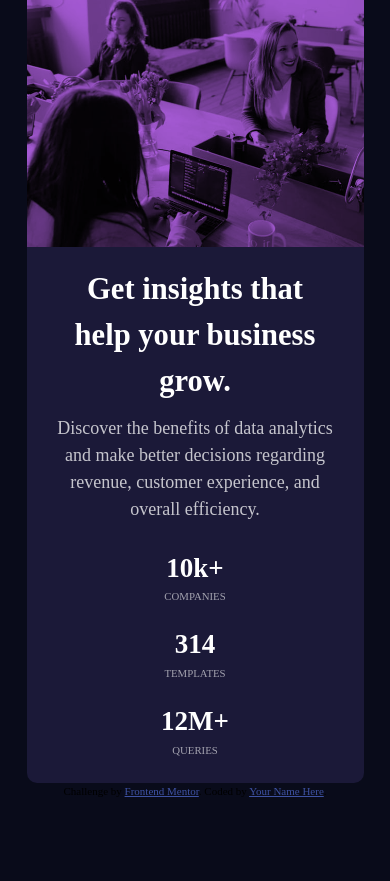
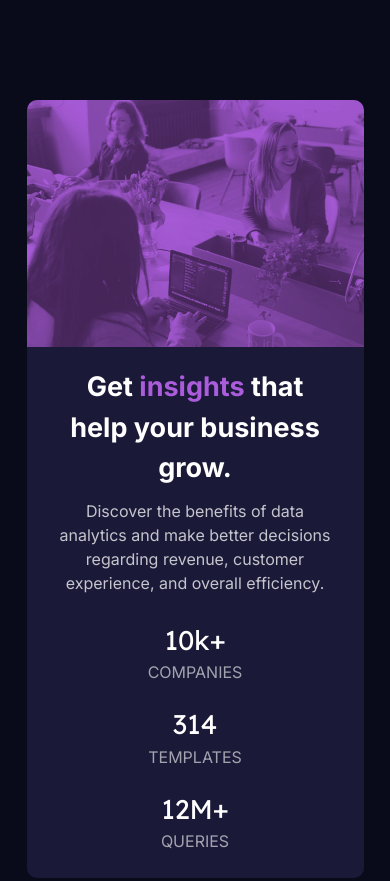
Before and after one commit to Eshan01/stats-preview-card, a plain HTML site: page index.html in a window 390 px wide. Shown: the top 881 px of the page. Before the commit the page ends 844 px from the top, so only its background shows below. Drawn offline with Linux system fonts and the light colour scheme.

Commit message:
Mobile Design Finished!

```diff
--- a/index.html
+++ b/index.html
@@ -1,31 +1,45 @@
 <!DOCTYPE html>
 <html lang="en">
+
 <head>
-  <meta charset="UTF-8">
-  <meta name="viewport" content="width=device-width, initial-scale=1.0">
-  <link rel="stylesheet" href="styles.css">
+  <meta charset="UTF-8" />
+  <meta name="viewport" content="width=device-width, initial-scale=1.0" />
+  <link rel="stylesheet" href="styles.css" />
 
-  <link rel="icon" type="image/png" sizes="32x32" href="./images/favicon-32x32.png">
+  <link rel="preconnect" href="https://fonts.googleapis.com">
+  <link rel="preconnect" href="https://fonts.gstatic.com" crossorigin>
+  <link href="https://fonts.googleapis.com/css2?family=Inter:wght@400;700&family=Lexend+Deca&display=swap"
+    rel="stylesheet">
+  <link rel="icon" type="image/png" sizes="32x32" href="./images/favicon-32x32.png" />
 
   <title>Frontend Mentor | Stats preview card component</title>
   <style>
-    .attribution { font-size: 11px; text-align: center; }
-    .attribution a { color: hsl(228, 45%, 44%); }
+    .attribution {
+      font-size: 11px;
+      text-align: center;
+    }
+
+    .attribution a {
+      color: hsl(228, 45%, 44%);
+    }
   </style>
 </head>
+
 <body>
   <section class="card">
     <header>
       <div class="img-head">
-    <img src="./images/image-header-mobile.jpg" class="mobile-img" alt="business_view">
-  <img src="./images/image-header-desktop.jpg" class="desktop-img" alt="business">
+        <img src="./images/image-header-mobile.jpg" class="mobile-img" alt="business_view" />
+        <img src="./images/image-header-desktop.jpg" class="desktop-img" alt="business" />
       </div>
     </header>
     <div class="card-wrapper">
-  <h1>Get insights that help your business grow.</h1>
+      <h1>Get <span>insights</span> that help your business grow.</h1>
       <main>
-  <p>Discover the benefits of data analytics and make better decisions regarding revenue, customer
-  experience, and overall efficiency.</p>
+        <p>
+          Discover the benefits of data analytics and make better decisions
+          regarding revenue, customer experience, and overall efficiency.
+        </p>
         <div class="stat">
           <div class="gap">
             <h2 class="stat-head">10k+</h2>
@@ -45,9 +59,11 @@
   </section>
   <footer>
     <div class="attribution">
-    Challenge by <a href="https://www.frontendmentor.io?ref=challenge" target="_blank">Frontend Mentor</a>.
-    Coded by <a href="#">Your Name Here</a>.
+      Challenge by
+      <a href="https://www.frontendmentor.io?ref=challenge" target="_blank">Frontend Mentor</a>. Coded by <a
+        href="#">Your Name Here</a>.
     </div>
   </footer>
 </body>
+
 </html>
--- a/styles.css
+++ b/styles.css
@@ -16,32 +16,53 @@ html{
 
 }
 body{
+    /* position: relative; */
+    display: grid;
     background-color: var(--Very-dark-blue);
     font-size:18px;
     line-height: 1.5;
 }
-.img-head{
-    height:247px;
-    background-color: var(--Soft-violet);
+span{
+    color:var(--Soft-violet);
 }
-.img-head img{
-    width:100%;
-    mix-blend-mode: multiply;
-}
+
 h1{
     color:var(--White);
-    font-size: 1.7em;
+    font-family: 'Inter', sans-serif;
+    font-weight: 700;
 }
 p{
     color: var(--Slightly-transparent-white);
 }
 main>p{
+    font-size: 16px;
+    font-family: 'Inter', sans-serif;
+    font-weight: 400;
     padding-top:10px;
+}
+
+.card{
+    margin: 100px auto;
+    max-width: 337px;
+    width: 90%;
+    background-color: var(--Dark-desaturated-blue);
+    border-radius: 10px;
+}
+.img-head{
+    height:247px;
+    background-color: var(--Soft-violet);
+    border-top-left-radius: 10px;
+    border-top-right-radius: 10px;
+}
+.img-head img{
+    width:100%;
+    mix-blend-mode: multiply;
+    opacity: 0.6;
 }
 .desktop-img{
     display: none;
 }
-@media (min-width:800px){
+@media (min-width:600px){
     .mobile-img{
         display: none;
     }
@@ -49,35 +70,60 @@ main>p{
         display:block;
     }
 }
-.card{
-    margin: 0 auto;
-    max-width: 337px;
-    width: 90%;
-    background-color: var(--Dark-desaturated-blue);
-    border-radius: 10px;
 
-}
+
 .card-wrapper{
     padding:20px 30px 0;
     margin:0 auto;
     text-align: center;
 }
+
+/* @media (min-width:800px){
+    body{
+        display: grid;
+        place-content: center;
+    }
+    .card{
+        max-width: 95%;
+        display: flex;
+        flex-direction: row-reverse;
+    }
+    .img-head{
+        width:50%;
+        height: auto;
+    }
+    .img-head img{
+        height: 300px;
+        width: auto;
+    }
+    .card-wrapper{
+        width: 50%;
+        text-align: left;
+    }
+} */
 .stat{
     padding:15px;
     display: flex;
     flex-direction: column;
     justify-content: space-between;
 }
+@media (min-width:800px) {
+    .stat{
+        flex-direction:row;
+    }
+}
 .gap{
     padding:10px;
 }
 .stat-head{
+    font-family: 'Lexend Deca', sans-serif;
     color: var(--White);
-    font-weight: bold;
+    font-weight: 400;
 }
 .stat-para{
     color: var(--Slightly-transparent-white-head);
     text-transform: uppercase;
-    font-size: 0.6em;
-    /* font-weight: bold; */
+    font-size: 16px;
+    font-family: 'Inter', sans-serif;
+    font-weight: 400;
 }
```
Lines whose indentation alone changed are shown as unchanged.
